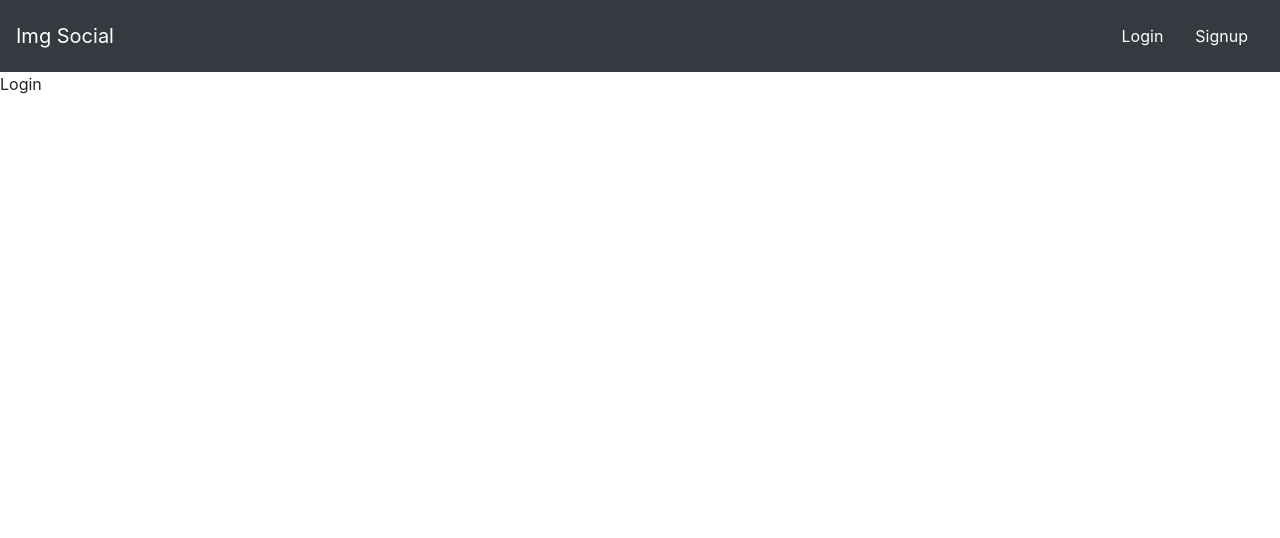
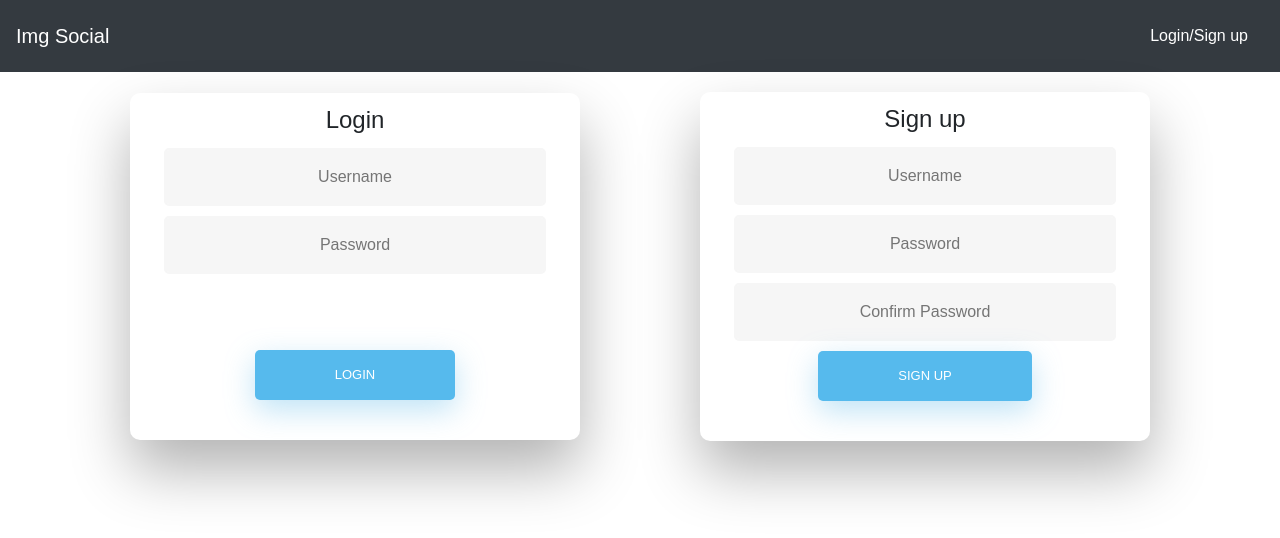
Before and after one commit to RyanPolk/Img_Social, a PHP site: page /Login.html in a window 1280 px wide. Shown: the top 538 px of the page. Run offline with PHP 8.4, Linux system fonts and the light colour scheme; some libraries are stand-ins or nearby versions.

Commit message:
Added login/sign up forms

```diff
--- a/Frontend/Home.css
+++ b/Frontend/Home.css
@@ -1,8 +1,12 @@
+html {
+    background-color: #2929eb !important;
+}
+
 p { font-size: 10pt;}
 
 div.polaroid {
     width: 150px;
-    background-color: #DCDCDC;
+    background-color: #4d4d4d;
     box-shadow: 0 4px 8px 0 rgba(0, 0, 0, 0.2), 0 6px 20px 0 rgba(0, 0, 0, 0.19);
     margin-bottom: 25px;
     border-radius: 8px;
--- a/Frontend/Home.html
+++ b/Frontend/Home.html
@@ -23,10 +23,7 @@
                 <ul class="navbar-nav mr-auto">
                 </ul>
                 <span class="navbar-text">
-                    <a class="nav-link" href="Login.html">Login</a>
-                </span>
-                <span class="navbar-text">
-                    <a class="nav-link" href="Signup.html">Signup</a>
+                    <a class="nav-link" href="Login.html">Login/Sign up</a>
                 </span>
             </div>
         </nav>
--- /dev/null
+++ b/Frontend/Login.css
@@ -0,0 +1,264 @@
+
+/* BASIC */
+
+html {
+    background-color: #ffffff;
+  }
+
+  body {
+    font-family: "Poppins", sans-serif;
+    height: 50vh;
+  }
+
+  a {
+    color: #92badd;
+    display:inline-block;
+    text-decoration: none;
+    font-weight: 400;
+  }
+
+  h2 {
+    text-align: center;
+    font-size: 16px;
+    font-weight: 600;
+    text-transform: uppercase;
+    display:inline-block;
+    margin: 40px 8px 10px 8px;
+    color: #cccccc;
+  }
+
+  h3 {
+      padding-top: 10pt;
+      font-size: 18pt;
+  }
+
+
+
+  /* STRUCTURE */
+
+  .wrapper {
+    display: flex;
+    align-items: center;
+    flex-direction: column;
+    justify-content: center;
+    width: 100%;
+    min-height: 100%;
+    padding: 20px;
+  }
+
+  #formContent {
+    -webkit-border-radius: 10px 10px 10px 10px;
+    border-radius: 10px 10px 10px 10px;
+    background: #fff;
+    padding: 30px;
+    width: 90%;
+    max-width: 450px;
+    position: relative;
+    padding: 0px;
+    -webkit-box-shadow: 0 30px 60px 0 rgba(0,0,0,0.3);
+    box-shadow: 0 30px 60px 0 rgba(0,0,0,0.3);
+    text-align: center;
+  }
+
+  #formFooter {
+    background-color: #f6f6f6;
+    border-top: 1px solid #dce8f1;
+    padding: 25px;
+    text-align: center;
+    -webkit-border-radius: 0 0 10px 10px;
+    border-radius: 0 0 10px 10px;
+  }
+
+
+
+  /* TABS */
+
+  h2.inactive {
+    color: #cccccc;
+  }
+
+  h2.active {
+    color: #0d0d0d;
+    border-bottom: 2px solid #5fbae9;
+  }
+
+
+
+  /* FORM TYPOGRAPHY*/
+
+  input[type=button], input[type=submit], input[type=reset]  {
+    background-color: #56baed;
+    border: none;
+    color: white;
+    padding: 15px 80px;
+    text-align: center;
+    text-decoration: none;
+    display: inline-block;
+    text-transform: uppercase;
+    font-size: 13px;
+    -webkit-box-shadow: 0 10px 30px 0 rgba(95,186,233,0.4);
+    box-shadow: 0 10px 30px 0 rgba(95,186,233,0.4);
+    -webkit-border-radius: 5px 5px 5px 5px;
+    border-radius: 5px 5px 5px 5px;
+    margin: 5px 20px 40px 20px;
+    -webkit-transition: all 0.3s ease-in-out;
+    -moz-transition: all 0.3s ease-in-out;
+    -ms-transition: all 0.3s ease-in-out;
+    -o-transition: all 0.3s ease-in-out;
+    transition: all 0.3s ease-in-out;
+  }
+
+  input[type=button]:hover, input[type=submit]:hover, input[type=reset]:hover  {
+    background-color: #39ace7;
+  }
+
+  input[type=button]:active, input[type=submit]:active, input[type=reset]:active  {
+    -moz-transform: scale(0.95);
+    -webkit-transform: scale(0.95);
+    -o-transform: scale(0.95);
+    -ms-transform: scale(0.95);
+    transform: scale(0.95);
+  }
+
+  input[type=text] {
+    background-color: #f6f6f6;
+    border: none;
+    color: #0d0d0d;
+    padding: 15px 32px;
+    text-align: center;
+    text-decoration: none;
+    display: inline-block;
+    font-size: 16px;
+    margin: 5px;
+    width: 85%;
+    border: 2px solid #f6f6f6;
+    -webkit-transition: all 0.5s ease-in-out;
+    -moz-transition: all 0.5s ease-in-out;
+    -ms-transition: all 0.5s ease-in-out;
+    -o-transition: all 0.5s ease-in-out;
+    transition: all 0.5s ease-in-out;
+    -webkit-border-radius: 5px 5px 5px 5px;
+    border-radius: 5px 5px 5px 5px;
+  }
+
+  input[type=text]:focus {
+    background-color: #fff;
+    border-bottom: 2px solid #5fbae9;
+  }
+
+  input[type=text]:placeholder {
+    color: #cccccc;
+  }
+
+
+
+  /* ANIMATIONS */
+
+  /* Simple CSS3 Fade-in-down Animation */
+  .fadeInDown {
+    -webkit-animation-name: fadeInDown;
+    animation-name: fadeInDown;
+    -webkit-animation-duration: 1s;
+    animation-duration: 1s;
+    -webkit-animation-fill-mode: both;
+    animation-fill-mode: both;
+  }
+
+  @-webkit-keyframes fadeInDown {
+    0% {
+      opacity: 0;
+      -webkit-transform: translate3d(0, -100%, 0);
+      transform: translate3d(0, -100%, 0);
+    }
+    100% {
+      opacity: 1;
+      -webkit-transform: none;
+      transform: none;
+    }
+  }
+
+  @keyframes fadeInDown {
+    0% {
+      opacity: 0;
+      -webkit-transform: translate3d(0, -100%, 0);
+      transform: translate3d(0, -100%, 0);
+    }
+    100% {
+      opacity: 1;
+      -webkit-transform: none;
+      transform: none;
+    }
+  }
+
+  /* Simple CSS3 Fade-in Animation */
+  @-webkit-keyframes fadeIn { from { opacity:0; } to { opacity:1; } }
+  @-moz-keyframes fadeIn { from { opacity:0; } to { opacity:1; } }
+  @keyframes fadeIn { from { opacity:0; } to { opacity:1; } }
+
+  .fadeIn {
+    opacity:0;
+    -webkit-animation:fadeIn ease-in 1;
+    -moz-animation:fadeIn ease-in 1;
+    animation:fadeIn ease-in 1;
+
+    -webkit-animation-fill-mode:forwards;
+    -moz-animation-fill-mode:forwards;
+    animation-fill-mode:forwards;
+
+    -webkit-animation-duration:1s;
+    -moz-animation-duration:1s;
+    animation-duration:1s;
+  }
+
+  .fadeIn.first {
+    -webkit-animation-delay: 0.4s;
+    -moz-animation-delay: 0.4s;
+    animation-delay: 0.4s;
+  }
+
+  .fadeIn.second {
+    -webkit-animation-delay: 0.6s;
+    -moz-animation-delay: 0.6s;
+    animation-delay: 0.6s;
+  }
+
+  .fadeIn.third {
+    -webkit-animation-delay: 0.8s;
+    -moz-animation-delay: 0.8s;
+    animation-delay: 0.8s;
+  }
+
+  .fadeIn.fourth {
+    -webkit-animation-delay: 1s;
+    -moz-animation-delay: 1s;
+    animation-delay: 1s;
+  }
+
+  /* Simple CSS3 Fade-in Animation */
+  .underlineHover:after {
+    display: block;
+    left: 0;
+    bottom: -10px;
+    width: 0;
+    height: 2px;
+    background-color: #56baed;
+    content: "";
+    transition: width 0.2s;
+  }
+
+  .underlineHover:hover {
+    color: #0d0d0d;
+  }
+
+  .underlineHover:hover:after{
+    width: 100%;
+  }
+
+  /* OTHERS */
+  *:focus {
+      outline: none;
+  }
+
+  #icon {
+    width:60%;
+  }
--- a/Frontend/Login.html
+++ b/Frontend/Login.html
@@ -9,6 +9,7 @@
         <!--Initialization lines-->
         <meta http-equiv="Content-Type" content="text/html; charset=UTF-8">
         <title>Img Social</title>
+        <link rel="stylesheet" href="Login.css">
         <script src="Home.js"></script>
     </head>
     <body>
@@ -22,16 +23,54 @@
                 <ul class="navbar-nav mr-auto">
                 </ul>
                 <span class="navbar-text">
-                    <a class="nav-link" href="Login.html">Login</a>
-                </span>
-                <span class="navbar-text">
-                    <a class="nav-link" href="Signup.html">Signup</a>
+                    <a class="nav-link" href="Login.html">Login/Sign up</a>
                 </span>
             </div>
         </nav>
 
         <!--Below content code-->
-        <p>Login</p>
+        <div class="container">
+            <div class="row">
+                <div class="col">
+                    <div class="wrapper fadeInDown">
+                        <div id="formContent">
+                            <!-- Title -->
+                            <div class="fadeIn first">
+                                <h3>Login</h3>
+                            </div>
+
+                            <!-- Login Form -->
+                            <form>
+                                <input type="text" id="login" class="fadeIn second" name="username" placeholder="Username">
+                                <input type="text" id="password" class="fadeIn third" name="password" placeholder="Password">
+                                <p style="padding-top: 38pt;"></p>
+                                <input type="submit" class="fadeIn fourth" value="Login">
+                            </form>
+                        </div>
+                      </div>
+                </div>
+                <div class="col">
+                    <div class="wrapper fadeInDown">
+                        <div id="formContent">
+                            <!-- Title -->
+                            <div class="fadeIn first">
+                                <h3>Sign up</h3>
+                            </div>
+
+                            <!-- Login Form -->
+                            <form>
+                                <input type="text" id="login" class="fadeIn second" name="username" placeholder="Username">
+                                <input type="text" id="password" class="fadeIn third" name="password" placeholder="Password">
+                                <input type="text" id="password" class="fadeIn fourth" name="confirmPass" placeholder="Confirm Password">
+                                <input type="submit" class="fadeIn fourth" value="Sign up">
+                            </form>
+                        </div>
+                      </div>
+                </div>
+            </div>
+        </div>
+
+
 
     </body>
  </html>
```
Also changed, not shown: Frontend/Signup.html (deleted, +0 -37 lines), Frontend/Images/ic_profile.png (added), Frontend/Signup.php (deleted).
